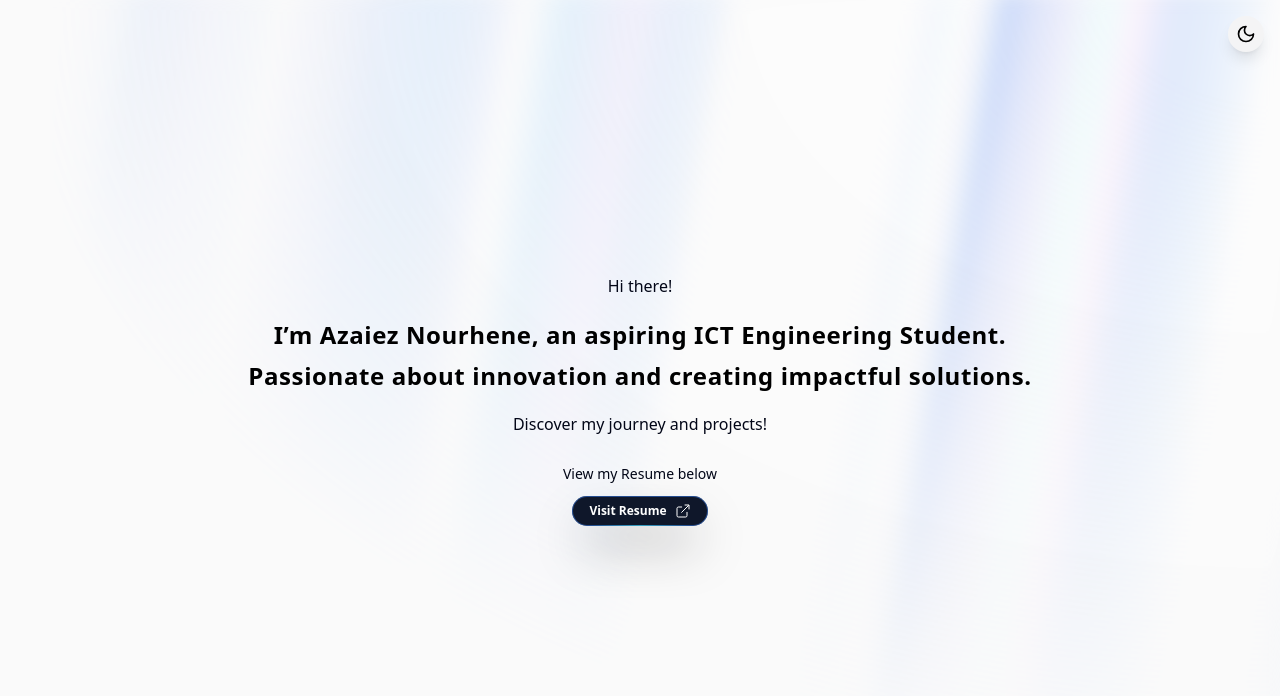
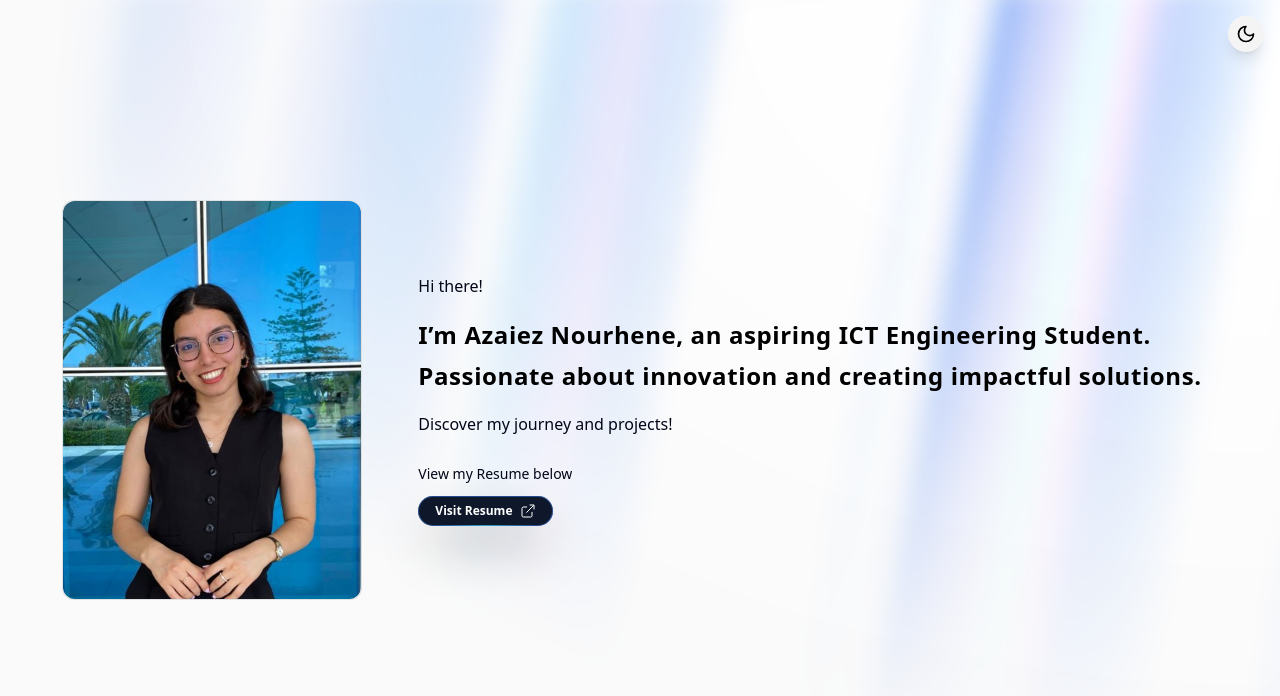
Before and after one commit to Nourhene-Azaiez/Portfolio, a Next.js app: page / in a window 1280 px wide. Shown: the top 696 px of the page. Built offline with nearby package versions, Linux system fonts and the light colour scheme.

Commit message:
added image to hero

```diff
--- a/components/Hero.tsx
+++ b/components/Hero.tsx
@@ -3,30 +3,40 @@
 import { TextGenerateEffect } from './ui/text-generate-effect'
 import { AuroraBackground } from './ui/aurora-background'
 import DownloadButton from './ui/DownloadButton'
+import { CardBody, CardContainer, CardItem } from './ui/3d-card'
+import { Link } from 'lucide-react'
 
 const Hero = () => {
   return (
-    <div>
-        <div>
-        {/* <BackgroundGradientAnimation>
-        <div className="absolute z-50 inset-0 flex flex-col items-center justify-center font-medium px-4 pointer-events-none text-xl text-center md:text-2xl lg:text-4xl">
-          <TextGenerateEffect className="font-medium" words={'Hi there!'} />
-          <p className="font-bold dark:text-white">I’m Azaiez Nourhene, an aspiring ICT Engineering Student.</p>
-          <p className="font-bold dark:text-white">Passionate about innovation and creating impactful solutions.</p>
-          <TextGenerateEffect className="font-medium" words={'Discover my journey and projects!'} />
+    <div className="h-screen overflow-auto">
+      <AuroraBackground className='flex justify-center'>
+        <div className="flex flex-col sm:flex-row items-center justify-center space-x-0 sm:space-x-10 py-10 sm:py-0">
+          {/* Image Card with fixed size */}
+          <CardContainer className="inter-var mb-10 sm:mb-0">
+            <CardBody className="bg-gray-50 relative group/card dark:hover:shadow-2xl dark:hover:shadow-emerald-500/[0.1] dark:bg-black dark:border-white/[0.2] border-black/[0.1] w-[250px] sm:w-[300px] h-[350px] sm:h-[400px] rounded-xl border">
+              <CardItem translateZ="100" className="w-full h-full">
+                <img
+                  src="/me.jpg"
+                  height="400"
+                  width="300"
+                  className="w-full h-full object-cover rounded-xl group-hover/card:shadow-xl"
+                  alt="thumbnail"
+                />
+              </CardItem>
+            </CardBody>
+          </CardContainer>
+
+          {/* Text Section */}
+          <div className="z-50 flex flex-col items-start justify-start font-medium px-4 text-xl text-center md:text-2xl lg:text-4xl">
+            <p className="font-medium text-base mb-4 dark:text-white">Hi there!</p>
+            <TextGenerateEffect className="font-bold dark:text-white" words={'I’m Azaiez Nourhene, an aspiring ICT Engineering Student.'} />
+            <TextGenerateEffect className="font-bold dark:text-white" words={'Passionate about innovation and creating impactful solutions.'} />
+            <p className="font-medium mt-4 text-base dark:text-white">Discover my journey and projects!</p>
+            <p className="font-light text-sm dark:text-white pt-7 mb-3">View my Resume below</p>
+            <DownloadButton />
+          </div>
         </div>
-        </BackgroundGradientAnimation> */}
-        <AuroraBackground>
-        <div className="absolute z-50 inset-0 flex flex-col items-center justify-center font-medium px-4 pointer-events-none text-xl text-center md:text-2xl lg:text-4xl">
-          <p className="font-medium text-base mb-4">Hi there!</p>
-          <TextGenerateEffect className="font-bold dark:text-white" words={'I’m Azaiez Nourhene, an aspiring ICT Engineering Student.'} />
-          <TextGenerateEffect className="font-bold dark:text-white" words={'Passionate about innovation and creating impactful solutions.'} />
-          <p className="font-medium mt-4 text-base">Discover my journey and projects!</p>
-          <p className="font-light text-sm dark:text-white pt-7 mb-3">View my Resume below</p>
-          <DownloadButton />
-        </div>
-        </AuroraBackground>
-        </div>
+      </AuroraBackground>
     </div>
   )
 }
--- /dev/null
+++ b/components/ui/3d-card.tsx
@@ -0,0 +1,155 @@
+"use client";
+
+import { cn } from "@/lib/utils";
+import Image from "next/image";
+import React, {
+  createContext,
+  useState,
+  useContext,
+  useRef,
+  useEffect,
+} from "react";
+
+const MouseEnterContext = createContext<
+  [boolean, React.Dispatch<React.SetStateAction<boolean>>] | undefined
+>(undefined);
+
+export const CardContainer = ({
+  children,
+  className,
+  containerClassName,
+}: {
+  children?: React.ReactNode;
+  className?: string;
+  containerClassName?: string;
+}) => {
+  const containerRef = useRef<HTMLDivElement>(null);
+  const [isMouseEntered, setIsMouseEntered] = useState(false);
+
+  const handleMouseMove = (e: React.MouseEvent<HTMLDivElement>) => {
+    if (!containerRef.current) return;
+    const { left, top, width, height } =
+      containerRef.current.getBoundingClientRect();
+    const x = (e.clientX - left - width / 2) / 25;
+    const y = (e.clientY - top - height / 2) / 25;
+    containerRef.current.style.transform = `rotateY(${x}deg) rotateX(${y}deg)`;
+  };
+
+  const handleMouseEnter = (e: React.MouseEvent<HTMLDivElement>) => {
+    setIsMouseEntered(true);
+    if (!containerRef.current) return;
+  };
+
+  const handleMouseLeave = (e: React.MouseEvent<HTMLDivElement>) => {
+    if (!containerRef.current) return;
+    setIsMouseEntered(false);
+    containerRef.current.style.transform = `rotateY(0deg) rotateX(0deg)`;
+  };
+  return (
+    <MouseEnterContext.Provider value={[isMouseEntered, setIsMouseEntered]}>
+      <div
+        className={cn(
+          "py-20 flex items-center justify-center",
+          containerClassName
+        )}
+        style={{
+          perspective: "1000px",
+        }}
+      >
+        <div
+          ref={containerRef}
+          onMouseEnter={handleMouseEnter}
+          onMouseMove={handleMouseMove}
+          onMouseLeave={handleMouseLeave}
+          className={cn(
+            "flex items-center justify-center relative transition-all duration-200 ease-linear",
+            className
+          )}
+          style={{
+            transformStyle: "preserve-3d",
+          }}
+        >
+          {children}
+        </div>
+      </div>
+    </MouseEnterContext.Provider>
+  );
+};
+
+export const CardBody = ({
+    children,
+    className,
+  }: {
+    children: React.ReactNode;
+    className?: string;
+  }) => {
+    return (
+      <div
+        className={cn(
+          "w-auto h-auto [transform-style:preserve-3d] [&>*]:[transform-style:preserve-3d]",
+          className
+        )}
+      >
+        {children}
+      </div>
+    );
+  };
+
+export const CardItem = ({
+  as: Tag = "div",
+  children,
+  className,
+  translateX = 0,
+  translateY = 0,
+  translateZ = 0,
+  rotateX = 0,
+  rotateY = 0,
+  rotateZ = 0,
+  ...rest
+}: {
+  as?: React.ElementType;
+  children: React.ReactNode;
+  className?: string;
+  translateX?: number | string;
+  translateY?: number | string;
+  translateZ?: number | string;
+  rotateX?: number | string;
+  rotateY?: number | string;
+  rotateZ?: number | string;
+  [key: string]: any;
+}) => {
+  const ref = useRef<HTMLDivElement>(null);
+  const [isMouseEntered] = useMouseEnter();
+
+  useEffect(() => {
+    handleAnimations();
+  }, [isMouseEntered]);
+
+  const handleAnimations = () => {
+    if (!ref.current) return;
+    if (isMouseEntered) {
+      ref.current.style.transform = `translateX(${translateX}px) translateY(${translateY}px) translateZ(${translateZ}px) rotateX(${rotateX}deg) rotateY(${rotateY}deg) rotateZ(${rotateZ}deg)`;
+    } else {
+      ref.current.style.transform = `translateX(0px) translateY(0px) translateZ(0px) rotateX(0deg) rotateY(0deg) rotateZ(0deg)`;
+    }
+  };
+
+  return (
+    <Tag
+      ref={ref}
+      className={cn("w-fit transition duration-200 ease-linear", className)}
+      {...rest}
+    >
+      {children}
+    </Tag>
+  );
+};
+
+// Create a hook to use the context
+export const useMouseEnter = () => {
+  const context = useContext(MouseEnterContext);
+  if (context === undefined) {
+    throw new Error("useMouseEnter must be used within a MouseEnterProvider");
+  }
+  return context;
+};
--- a/components/ui/aurora-background.tsx
+++ b/components/ui/aurora-background.tsx
@@ -40,7 +40,7 @@
             after:[background-size:200%,_100%]
             after:animate-aurora after:[background-attachment:fixed] after:mix-blend-difference
             pointer-events-none
-            absolute -inset-[10px] opacity-50 will-change-transform`,
+            absolute -inset-[10px] opacity-100 dark:opacity-50 will-change-transform`,
 
               showRadialGradient &&
                 `[mask-image:radial-gradient(ellipse_at_100%_0%,black_10%,var(--transparent)_70%)]`
```
Also changed, not shown: public/me.jpg (added).
